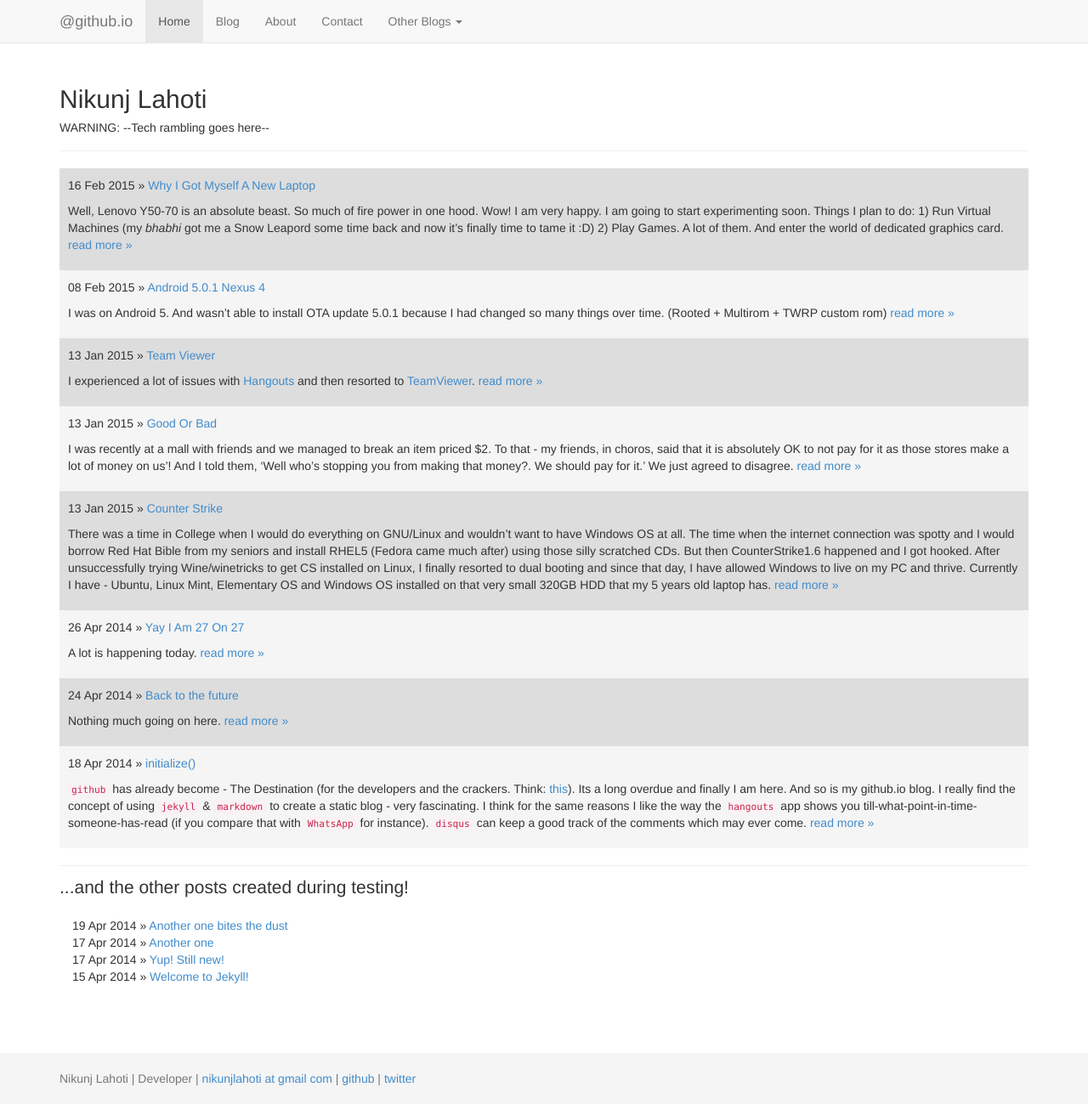
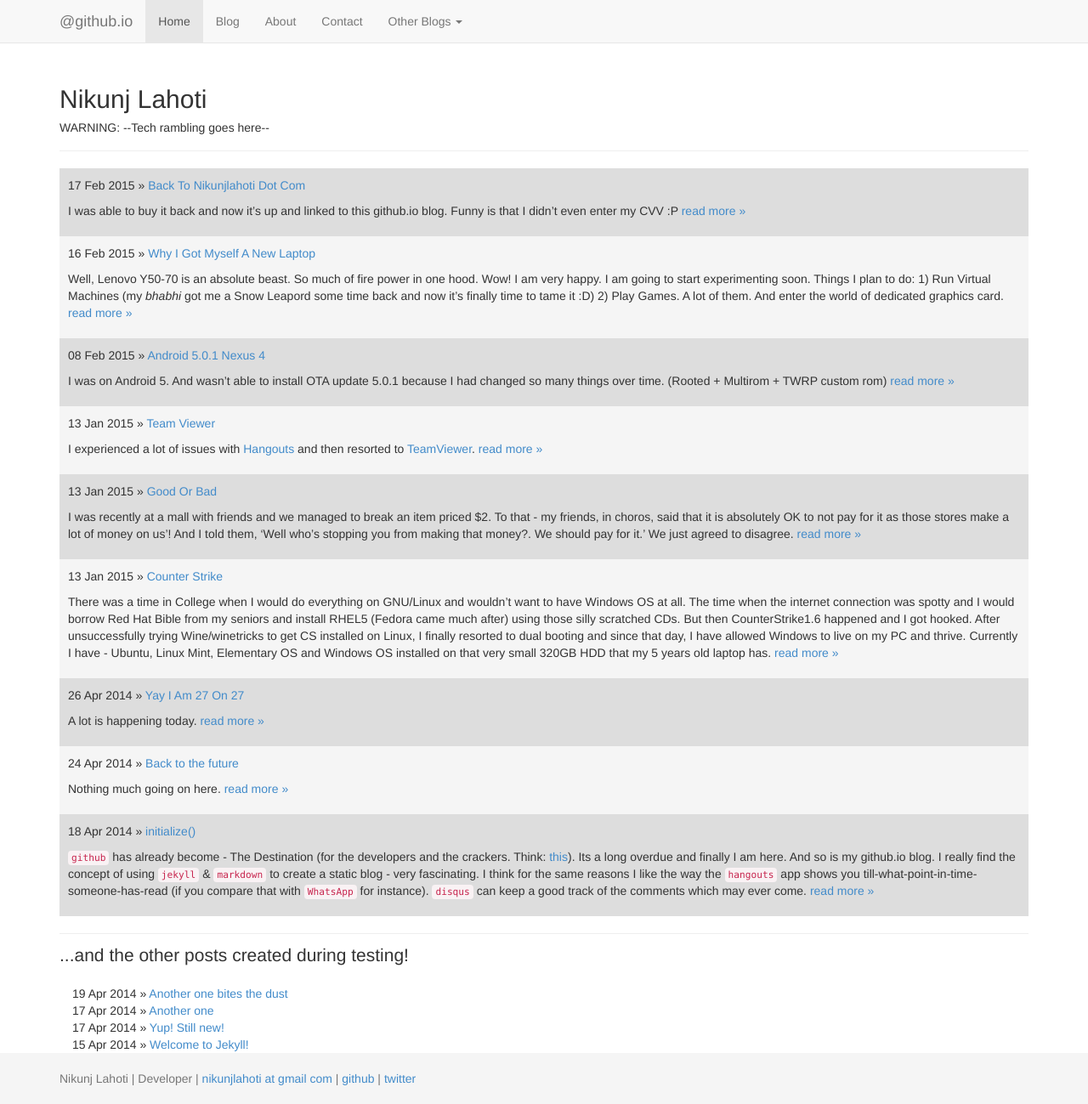
Before and after one commit to nikunjlahoti/nikunjlahoti.github.io, a Jekyll site: the page built from index.html, in a window 1280 px wide and 1299 px high. Shown: the whole window at 85% size. Built offline with Jekyll 4.4.1, drawn with Linux system fonts in a browser that asks for light colours; nearby versions of some CDN libraries; Markdown is read by kramdown in place of the engine named in the settings; the list of posts is cut into pages by our own code.

Commit message:
Update 2015-02-17-Back-to-NikunjLahoti-dot-com.markdown

```diff
--- a/_posts/2015-02-17-Back-to-NikunjLahoti-dot-com.markdown
+++ b/_posts/2015-02-17-Back-to-NikunjLahoti-dot-com.markdown
@@ -1,5 +1,12 @@
+---
+layout: post
+date:   2015-02-17 11:00:00 +0530
+categories: blog live
+tags: new github
+---
+
 I was able to buy it back and now it's up and linked to this github.io blog. Funny is that I didn't even enter my CVV :P
 
 Things to do:
-# Get back all the previous wordpress links working on this blog.
-# Change the theme to something less sad.
+* Get back all the previous wordpress links working on this blog.
+* Change the theme to something less sad.
```
